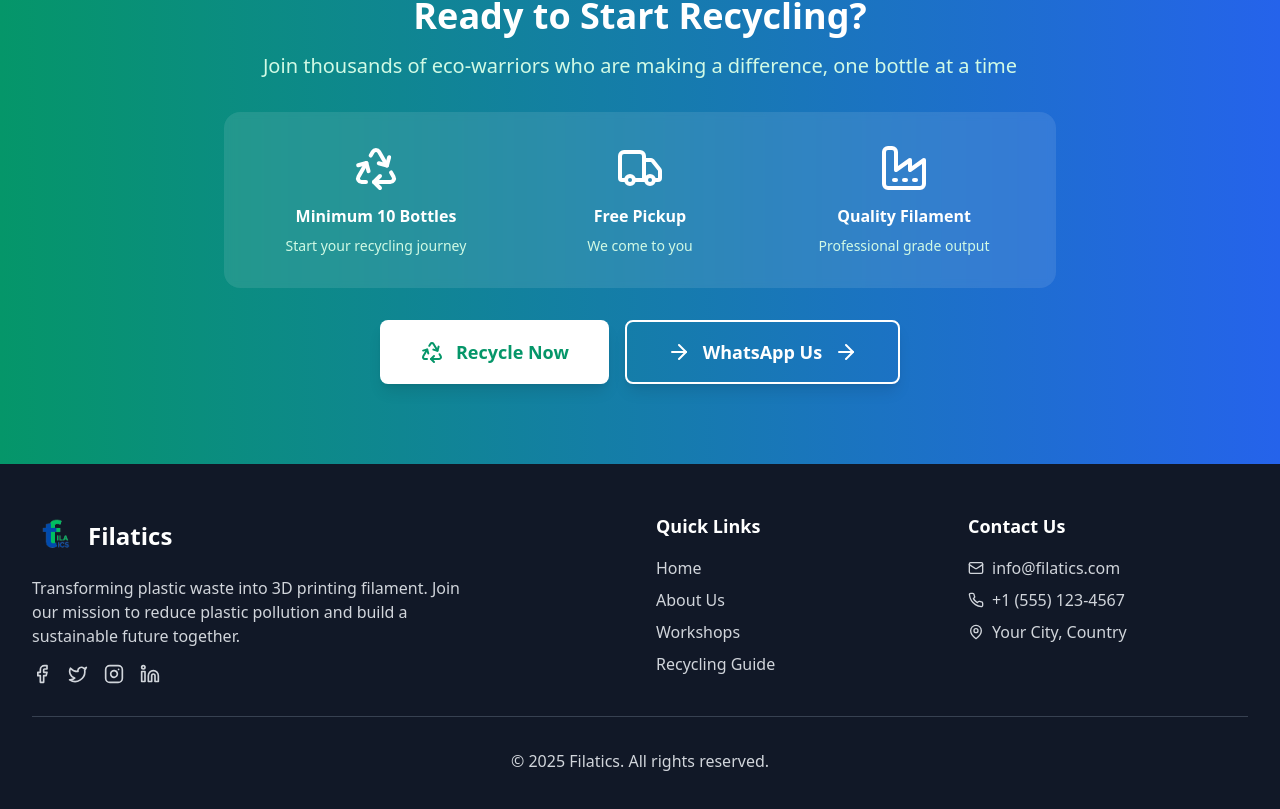
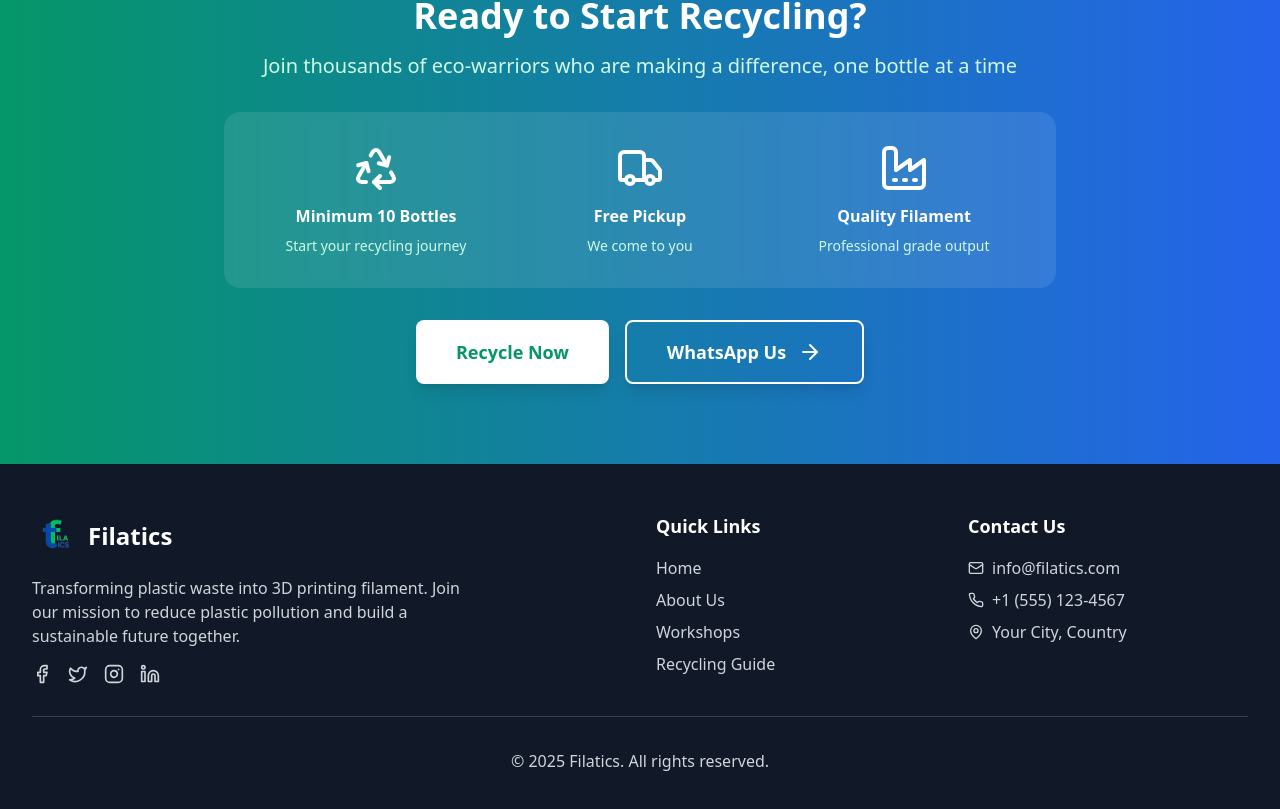
Before and after one commit to LWY1112/Filatics, a React (Vite) app: page /recycling in a window 1280 px wide. Shown: the part 2448-3257 px from the top of the page. Built offline with nearby package versions, Linux system fonts and the light colour scheme.

Commit message:
Updated RecyclingGuide.tsx

```diff
--- a/src/pages/RecyclingGuide.tsx
+++ b/src/pages/RecyclingGuide.tsx
@@ -371,7 +371,7 @@ const RecyclingGuide: React.FC = () => {
                   whileHover={{ scale: 1.05 }}
                   whileTap={{ scale: 0.95 }}
                 >
-                  <IconComponent className="mr-3 h-6 w-6" />
+
                   {button.text}
                   {button.icon === 'ArrowRight' && (
                     <IconComponent className="ml-3 h-6 w-6" />
```
